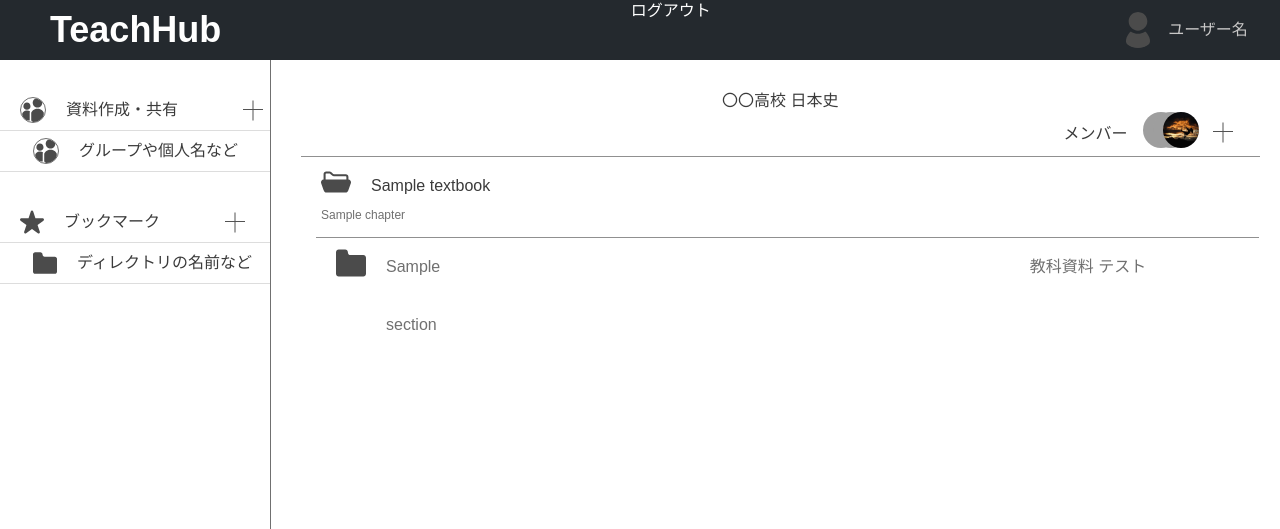
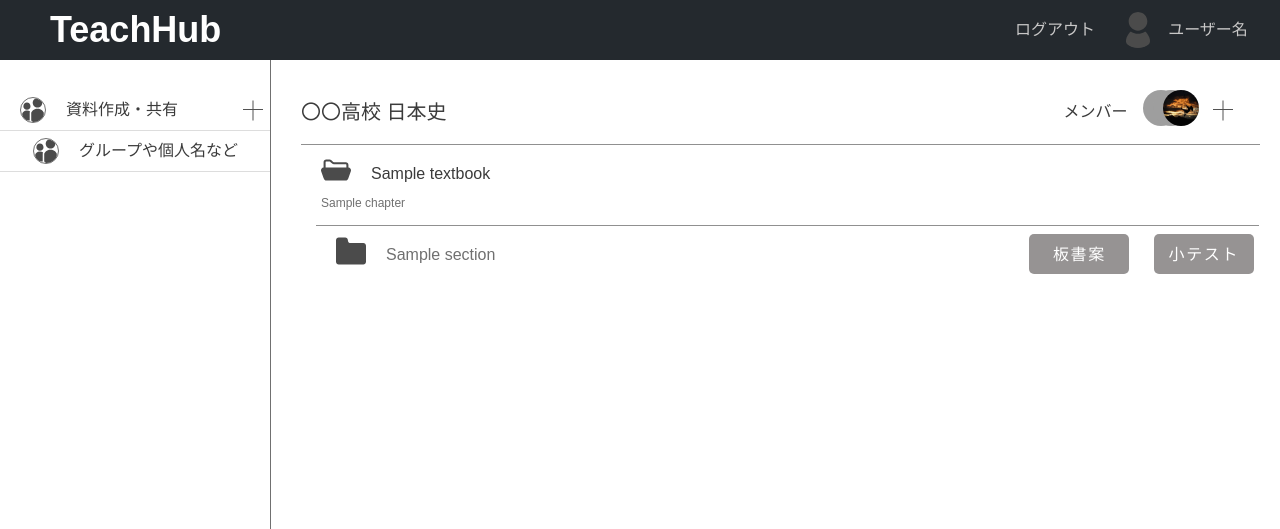
Before and after one commit to koji78yamada19/teachhub, a Django app: page /textbooks/1/chapters/ in a window 1280 px wide. Shown: the top 529 px of the page. Run offline with Django 3.2, Linux system fonts and the light colour scheme; tables that the repository leaves empty hold one stand-in row (values such as "Sample post"); some libraries are stand-ins or nearby versions; grey boxes are pictures that could not be loaded.

Commit message:
デザインの修正

```diff
--- a/static/teachhub/css/eleven-page.css
+++ b/static/teachhub/css/eleven-page.css
@@ -1,10 +1,14 @@
 .contents-dir-textbook{
     margin-bottom: 10px;
+    position: relative;
 }
 
 .icons-space{
     display: flex;
-    margin-left: calc(100% - 420px);
+    /* margin-left: calc(100% - 420px); */
+    position: absolute;
+    top: 0px;
+    right: 10px;
 }
 
 /* .paper-dir{
@@ -16,11 +20,7 @@
     padding: 0 10px 0 10px;
     margin-top: 10px;
     font-size: 12px;
-<<<<<<< HEAD
     border-radius: 10px;
-=======
-    border-radius: 5px;
->>>>>>> 63e29ea83e525eba305bedd5947d398c16ba9ce7
 }
 .icons:hover{
     background: #efefef;
@@ -52,11 +52,7 @@ div.paper >a.hoge {
     position: absolute;
     top: 0;
     left: 0;
-<<<<<<< HEAD
     width: calc(100% - 110px);
-=======
-    width: calc(100% - 220px);
->>>>>>> 63e29ea83e525eba305bedd5947d398c16ba9ce7
     height: 100%;
     /* pointer-events: auto; */
 }
@@ -71,12 +67,9 @@ div.paper >a.hoge {
     width: calc(100% - 160px);
     text-align: left;
     overflow: hidden;
+    line-height: 50px;
 }
 .paper-icons-space{
     display: flex;
-<<<<<<< HEAD
     width: 80px;
-=======
-    width: 210px;
->>>>>>> 63e29ea83e525eba305bedd5947d398c16ba9ce7
 }
--- a/static/teachhub/css/nine-page.css
+++ b/static/teachhub/css/nine-page.css
@@ -77,16 +77,36 @@ body {
     margin-left: 50px;
     float: left;
 }
+.header-handle{
+    display: flex;
+    margin-left: calc(100% - 280px);
+
+}
+.header-logout{
+    display: inline-block;
+    color: #c8c7c7;
+    font-size: 16px;
+    width: 140px;
+    height: 60px;
+    line-height: 60px;
+}
+.header-logout:hover{
+    background: #707070;
+    transition: 0.3s;
+    cursor: pointer;
+}
 .header-user{
-    width: 130px;
+    width: 140px;
     height: 60px;
-    margin-right: 30px;
+    margin-right: 20px;
+    padding-right: 10px;
     display: flex;
     float: right;
 }
 .header-user:hover{
     background: #707070;
     transition: 0.3s;
+    cursor: pointer;
 }
 .header-user > img{
     height: 36px;
@@ -94,6 +114,7 @@ body {
     border-radius: 30px;
     margin-top:auto;
     margin-bottom: auto;
+    margin: 12px 10px 12px 10px;
 }
 .header-user > div{
     width: 150px;
@@ -102,7 +123,6 @@ body {
     font-weight: 100;
     margin-top:auto;
     margin-bottom: auto;
-    margin-left: 10px;
 }
 
 /* ---------------------------------------------------------------- */
@@ -211,6 +231,11 @@ body {
     line-height: 44px;
     float: left;
 }
+.contents-header > .lesson-title{
+    font-size: 20px;
+    line-height: 44px;
+    float: left;
+}
 .contents-header > .member{
     float: right;
     margin-right: 20px;
--- a/static/teachhub/css/ten-page.css
+++ b/static/teachhub/css/ten-page.css
@@ -14,14 +14,20 @@
 .contents-dir-textbook{
     margin-left: 45px;
     width: 93.5%;
+    position: relative;
 }
 .contents-dir-textbook:hover{
     background: white;
 }
+.section-name{
+    /* margin-right: calc(100% - 400px); */
+}
 .document-links{
     width: 250px;
     height: 40px;
-    margin-left: calc(100% - 400px);
+    position: absolute;
+    top: 0;
+    right: 0px;
 }
 .document-links > button{
     box-shadow: none;
@@ -40,6 +46,7 @@
 }
 .document-links > button > a{
     display: block;
+    font-size: 16px;
 }
 .document-links > button:hover{
     background: white;
--- a/static/teachhub/css/twelve-page.css
+++ b/static/teachhub/css/twelve-page.css
@@ -1,10 +1,12 @@
 .text-prev-title{
+
     margin-left: 65px;
     /* display: flex; */
     line-height: 45px;
     position: relative;
 }
 .text-prev-title-text{
+    margin-top: 40px;
     font-size: 20px;
     text-align: left;
 }
--- a/templates/base.html
+++ b/templates/base.html
@@ -23,12 +23,15 @@
 <body>
     <div class="header">
         <div class="header-logo">TeachHub</div>
-        <div class="header-user">
-            <!-- <img src="../static/teachhub/img/user-example.svg" alt="ユーザーアイコン"> -->
-            <img src="{% static 'teachhub/img/user-example.svg' %}" alt="ユーザーアイコン">
-            <div class="user-name">ユーザー名</div>
+        <div class="header-handle">
+            <a class="header-logout" href="{% url 'logout' %}">ログアウト</a>
+            <a class="header-user">
+                <img src="{% static 'teachhub/img/user-example.svg' %}" alt="ユーザーアイコン">
+                <div class="user-name">ユーザー名</div>
+            </a>
         </div>
-        <p><a href="{% url 'logout' %}">ログアウト</a></p>
+
+        <!-- <a href="{% url 'logout' %}">ログアウト</a> -->
     </div>
     <div class=" main">
         <div class="menu-tags">
@@ -51,24 +54,20 @@
                     <div>グループや個人名など</div>
                 </div>
             </div>
-            <div class="sha-cre-mem left-bookmark">
-                <!-- 資料作成・共有-->
+            <!-- <div class="sha-cre-mem left-bookmark">
                 <div class="sha-cre-mem-dirs">
-                    <!-- <img src="../static/teachhub/img/black-stare.svg" alt="資料作成・共有のアイキャッチ"> -->
                     <img src="{% static 'teachhub/img/black-stare.svg' %}" alt="資料作成・共有のアイキャッチ">
                     <div>ブックマーク</div>
                     <a class="dir-add-icon add-icon" href="">
-                        <!-- + (追加）のアイコン -->
                         <div class="horizon"></div>
                         <div class="vertical"></div>
                     </a>
                 </div>
                 <div class="sha-cre-mem-dir">
-                    <!-- <img src="../static/teachhub/img/folder-icon.svg" alt="このディレクトリのアイキャッチ"> -->
                     <img src="{% static 'teachhub/img/folder-icon.svg' %}" alt="このディレクトリのアイキャッチ">
                     <div>ディレクトリの名前など</div>
                 </div>
-            </div>
+            </div> -->
         </div>
         {% block content %}
         {% endblock %}
--- a/templates/teachhub/chapter_list.html
+++ b/templates/teachhub/chapter_list.html
@@ -37,7 +37,7 @@
 <!-- ここから -->
   <div class="contents">
     <div class="contents-header">
-        <div class="lesson-title">〇〇高校 日本史</div>
+        <div class="lesson-title subtitle">〇〇高校 日本史</div>
         <div class="member">
             <div class="member-logo">メンバー</div>
             <div class="member-icons">
@@ -66,10 +66,14 @@
         {% for section in chapter.sections.all %}
         <div class="contents-dir-textbook contents-dir">
             <img src="{% static 'teachhub/img/folder-icon.svg' %}" alt="フォルダの画像">
-            <div>{{ section.name }}</div>
+            <div class="section-name">{{ section.name }}</div>
             <div class="document-links">
-                <a href="{% url 'teachhub:document_note' section.id %} ">教科資料</a>
-                 <a href="{% url 'teachhub:document_test' section.id %}">テスト</a>
+              <button class="button" >
+                <a href="{% url 'teachhub:document_note' section.id %} ">板書案</a>
+              </button>
+              <button class="button" >
+                <a href="{% url 'teachhub:document_test' section.id %}">小テスト</a>
+              </button>
             </div>
         </div>
         {% endfor %}
```
Also changed, not shown: templates/teachhub/document_note.html (+4 -3 lines).
